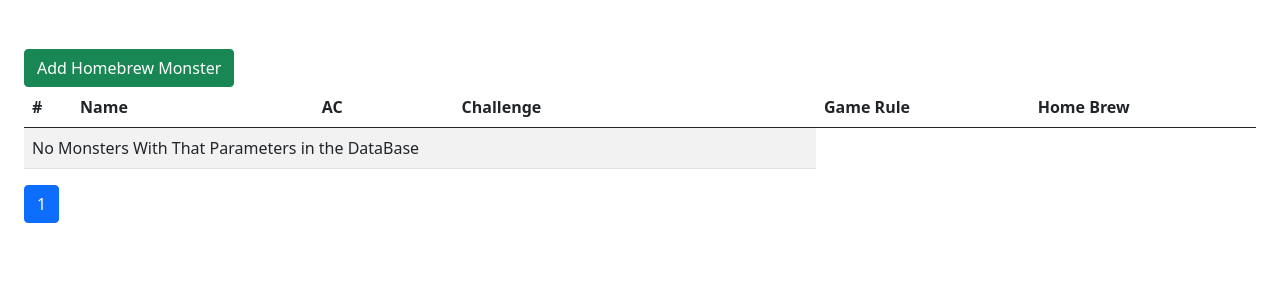
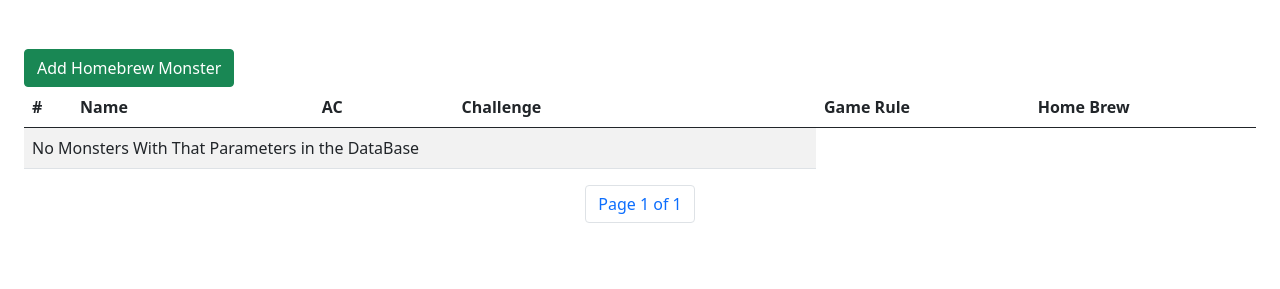
Before and after one commit to leogutschow/Monster-Importer, a Django app: page /monster/s/ in a window 1280 px wide. Shown: the part 337-626 px from the top of the page. Run offline with Django 4.2, Linux system fonts and the light colour scheme; data that the repository does not hold is empty.

Commit message:
Arrumando bug da paginaçao do Monster List

```diff
--- a/monsters/templates/monsters/monster_list.html
+++ b/monsters/templates/monsters/monster_list.html
@@ -95,8 +95,16 @@
                 </tbody>
             </table>
             <nav aria-label="...">
-                <ul class="pagination">
+                <ul class="pagination justify-content-center">
                     {% if page_obj.has_previous %}
+                        {% if request.GET.monster_name or request.GET.monster_ac or request.GET.monster_challenge or request.GET.monster_game %}
+                            <li class="page-item">
+                                <a class="page-link" href="?page=1&monster_name={{request.GET.monster_name}}&monster_ac={{request.GET.monster_ac}}&monster_challenge={{request.GET.monster_challenge}}&monster_game={{request.GET.monster_game}}">&laquo; First</a>
+                            </li>
+                            <li class="page-item">
+                                <a class="page-link" href="?page={{ page_obj.previous_page_number }}&monster_name={{request.GET.monster_name}}&monster_ac={{request.GET.monster_ac}}&monster_challenge={{request.GET.monster_challenge}}&monster_game={{request.GET.monster_game}}">Previous</a>
+                            </li>
+                        {% else %}
                             <li class="page-item">
                                 <a class="page-link" href="?page=1">&laquo; First</a>
                             </li>
@@ -104,20 +112,19 @@
                                 <a class="page-link" href="?page={{ page_obj.previous_page_number }}">Previous</a>
                             </li>
                         {% endif %}
-                    {% for page in page_obj.paginator %}
-                        {% if page.number == page_obj.number %}
-                            <li class="page-item active" aria="page">
-                                <a class="page-link" href="?page={{ page.number }}">
-                                    {{ page.number }}
-                                </a>
+                    {% endif %}
+                    <li class="page-item">
+                        <span class="page-link">Page {{page_obj.number}} of {{ page_obj.paginator.num_pages }}</span>
+                    </li>
+                    {% if page_obj.has_next %}
+                        {% if request.GET.monster_name or request.GET.monster_ac or request.GET.monster_challenge or request.GET.monster_game %}
+                            <li class="page-item">
+                                <a class="page-link" href="?page={{ page_obj.next_page_number }}&monster_name={{request.GET.monster_name}}&monster_ac={{request.GET.monster_ac}}&monster_challenge={{request.GET.monster_challenge}}&monster_game={{request.GET.monster_game}}">Next</a>
+                            </li>
+                            <li class="page-item">
+                                <a class="page-link" href="?page={{ page_obj.paginator.num_pages }}&monster_name={{request.GET.monster_name}}&monster_ac={{request.GET.monster_ac}}&monster_challenge={{request.GET.monster_challenge}}&monster_game={{request.GET.monster_game}}">Last</a>
                             </li>
                         {% else %}
-                            <li class="page-item">
-                                <a class="page-link" href="?page={{ page.number }}">{{ page.number }}</a>
-                            </li>
-                        {% endif %}
-                    {% endfor %}
-                    {% if page_obj.has_next %}
                             <li class="page-item">
                                 <a class="page-link" href="?page={{ page_obj.next_page_number }}">Next</a>
                             </li>
@@ -125,6 +132,7 @@
                                 <a class="page-link" href="?page={{ page_obj.paginator.num_pages }}">Last</a>
                             </li>
                         {% endif %}
+                    {% endif %}
                 </ul>
             </nav>
         </div>
```
Lines whose indentation alone changed are shown as unchanged.
